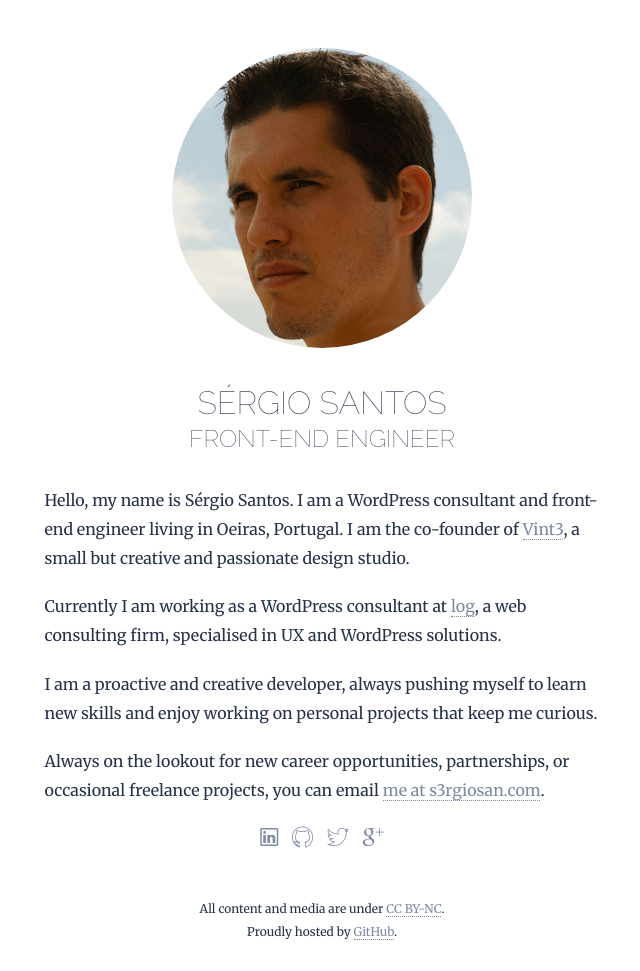
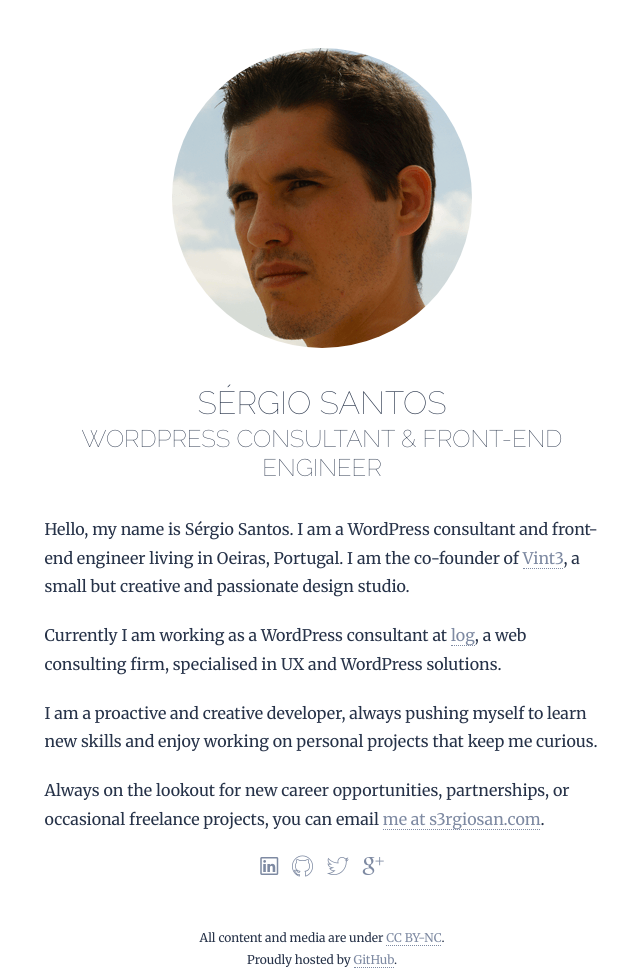
Before and after one commit to s3rgiosan/s3rgiosan.github.io, a website: page index.html in a window 1280 px wide. Shown: the whole page, without its empty margins (318-958 px from the left). Drawn offline with Linux system fonts and the light colour scheme; files whose address does not match are found by name.

Commit message:
Update index.html

```diff
--- a/index.html
+++ b/index.html
@@ -24,7 +24,7 @@
           <div class="col-sm-10 col-sm-offset-1 col-md-6 col-md-offset-3">
             <img alt="Avatar" src="/images/avatar.png" class="avatar" />
             <h1>Sérgio Santos</h1>
-            <h2>Front-End Engineer</h2>
+            <h2>WordPress Consultant & Front-End Engineer</h2>
           </div>
         </div>
       </header>
```
